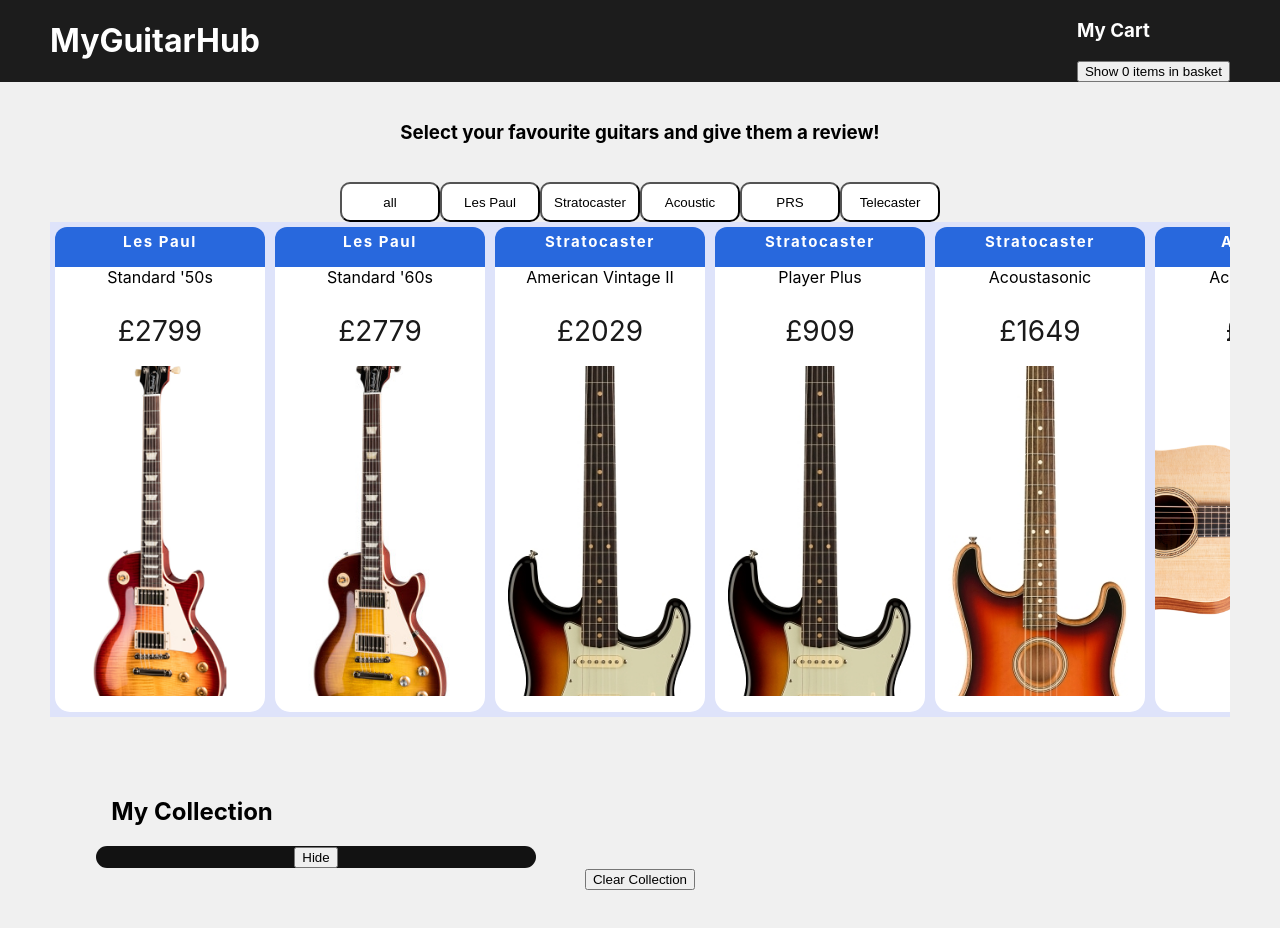
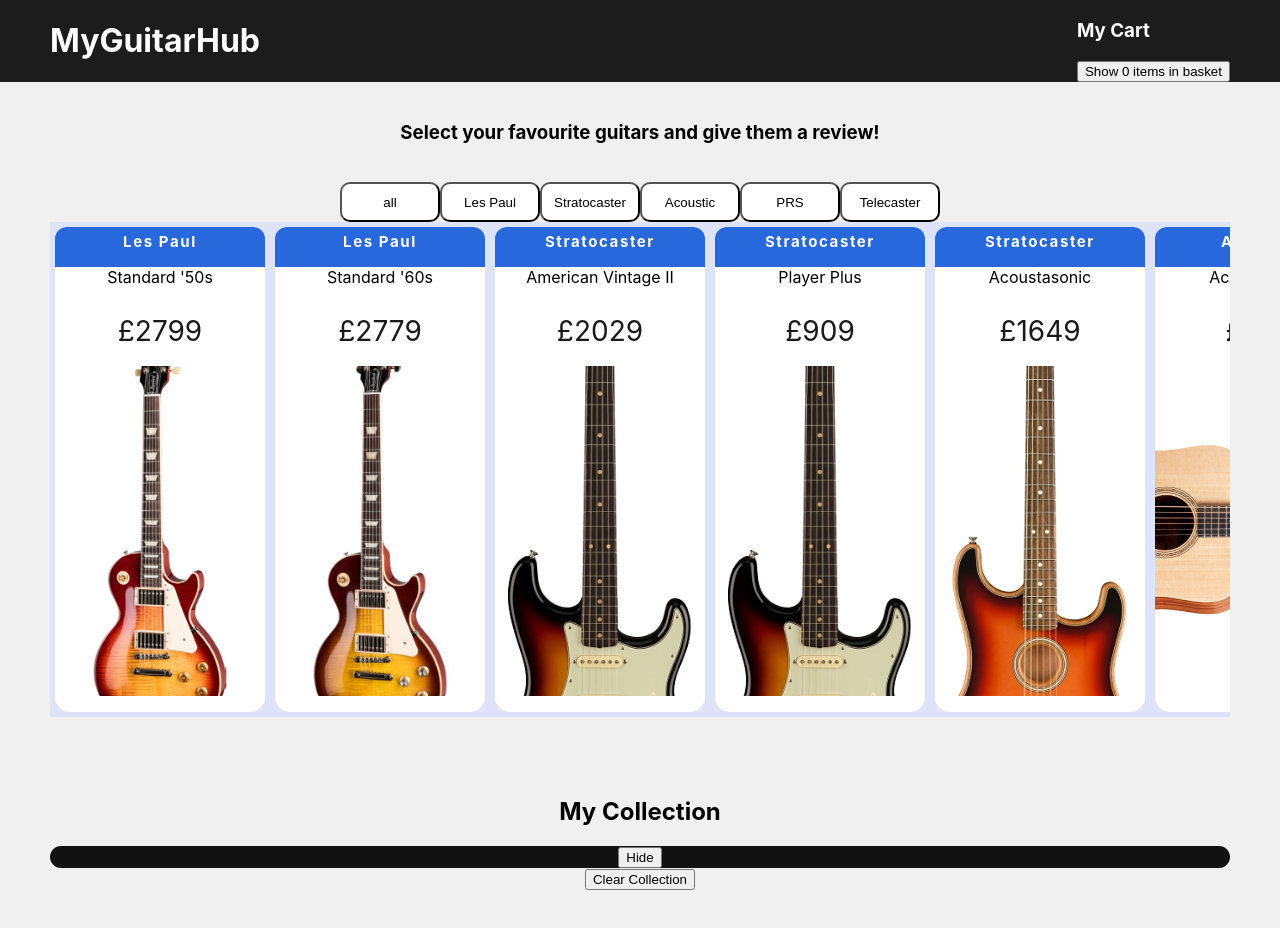
Before and after one commit to Kalvin104/MyGuitarHub, a React (Create React App) app: page / in a window 1280 px wide. Shown: the top 928 px of the page. Built offline with nearby package versions, Linux system fonts and the light colour scheme; the HTML template or start-up script is replaced by a standard one.

Commit message:
small tweak

```diff
--- a/src/App.css
+++ b/src/App.css
@@ -380,10 +380,13 @@
 
 .myCollection-container {
   background-color: rgb(18, 18, 18);
-  width: 400px;
-  margin-left: 7.5%;
   border-radius: 15px;
-  padding: 0px 20px 0px 20px;
+  align-content: flex-start;
+  margin: auto;
+  /* overflow: hidden; */
+  overflow-x: scroll;
+  margin-left: 50px;
+  margin-right: 50px;
 }
 
 .myCollection-collection {
--- a/src/components/Collection.js
+++ b/src/components/Collection.js
@@ -16,7 +16,7 @@
 
   return (
     <div>
-        <h2 style={{marginLeft: "-70%"}}>My Collection</h2>
+        <h2 style={{marginLeft: "auto"}}>My Collection</h2>
 
         <div className="myCollection-container">
 
```
